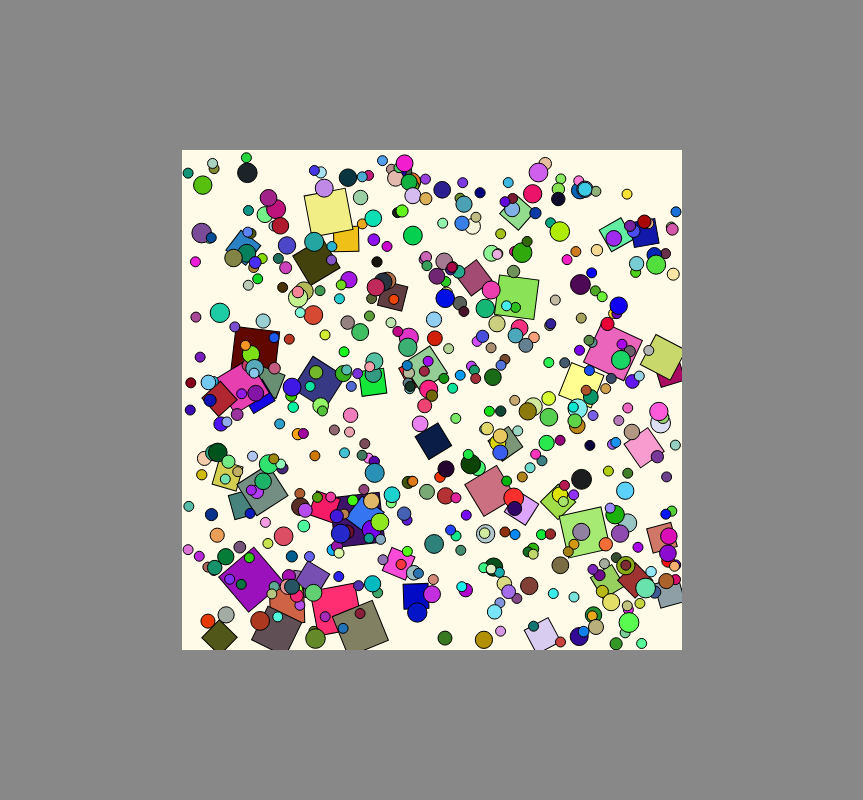
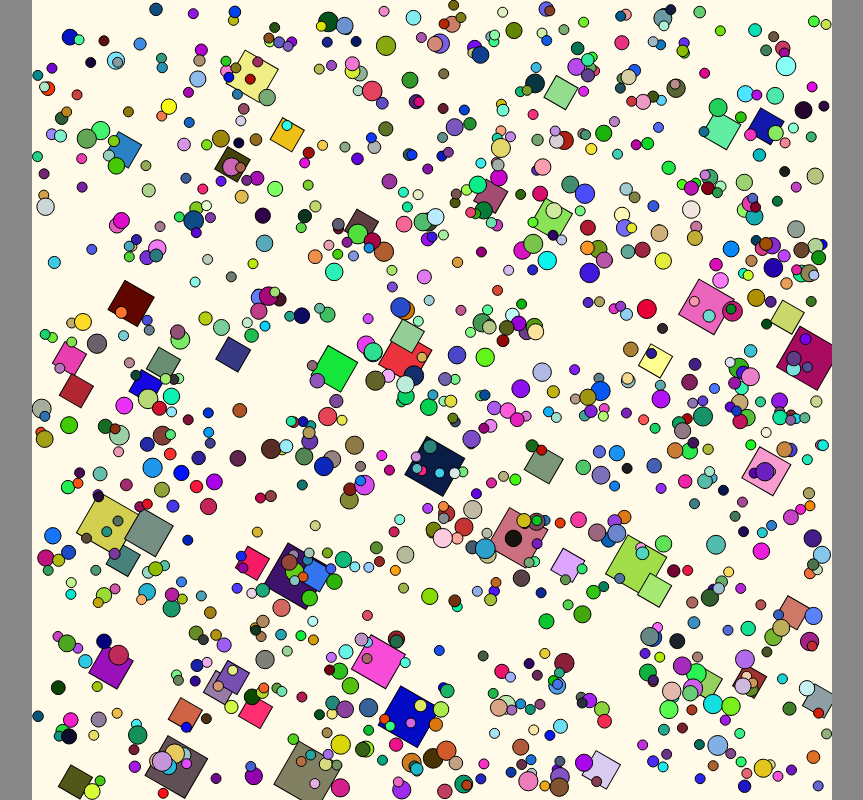
Before and after one commit to ChillyBwoy/canvax, a plain HTML site: page index.html in a window 1280 px wide. Shown: the whole page, without its empty margins (208-1071 px from the left). Drawn offline with Linux system fonts and the light colour scheme.

Commit message:
Refactor scene and add effect (WIP) (#7)
* new scene

* add effect

```diff
--- a/index.html
+++ b/index.html
@@ -28,7 +28,7 @@
 
 <body>
   <main>
-    <canvas id="canvas" width="500" height="500"></canvas>
+    <canvas id="canvas" width="800" height="800"></canvas>
   </main>
 </body>
 
--- a/priv/static/canvax.mjs
+++ b/priv/static/canvax.mjs
@@ -347,11 +347,11 @@ function getElementById(id) {
 }
 function raf(callback) {
   let delta = 0;
-  const render5 = () => {
+  const render4 = () => {
     callback(++delta);
-    requestAnimationFrame(render5);
+    requestAnimationFrame(render4);
   };
-  requestAnimationFrame(render5);
+  requestAnimationFrame(render4);
 }
 
 // build/dev/javascript/canvax/context.ffi.mjs
@@ -423,28 +423,51 @@ function with_path(ctx, callback) {
   return closePath(_pipe$1);
 }
 
+// build/dev/javascript/canvax/canvax/effect.mjs
+var Effect = class extends CustomType {
+  constructor(all) {
+    super();
+    this.all = all;
+  }
+};
+function none() {
+  return new Effect(toList([]));
+}
+
 // build/dev/javascript/canvax/common.ffi.mjs
 function getDimensions($el) {
   return new Ok(new Vector2($el.width, $el.height));
 }
-function render(initialState, callback) {
-  let state = initialState;
-  const run = (ctx, renderContext) => {
-    state = callback(state, ctx, renderContext);
+function create_scene_node({ frame: frame4, update: update5, render: render4, init: init4 }) {
+  let initialized = false;
+  let model;
+  const loop = (ctx, rc) => {
+    if (!initialized) {
+      initialized = true;
+      const [initialModel, _initialEffect] = init4(rc);
+      model = initialModel;
+      render4(ctx, model, rc);
+    }
+    const [msg, _effect] = frame4(model, rc);
+    model = update5(msg, model, rc);
+    render4(ctx, model, rc);
   };
-  return run;
+  return loop;
 }
 
 // build/dev/javascript/canvax/canvax/scene.mjs
-function create_node(initial, do_frame, do_update, do_render) {
-  return render(
-    initial,
-    (model, ctx, render_context) => {
-      do_render(ctx, model, render_context);
-      let _pipe = do_frame(model, render_context);
-      return do_update(_pipe, model, render_context);
-    }
-  );
+var Node = class extends CustomType {
+  constructor(frame4, update5, render4, init4) {
+    super();
+    this.frame = frame4;
+    this.update = update5;
+    this.render = render4;
+    this.init = init4;
+  }
+};
+function create_node(frame4, update5, render4, init4) {
+  let _pipe = new Node(frame4, update5, render4, init4);
+  return create_scene_node(_pipe);
 }
 
 // build/dev/javascript/canvax/app/background.mjs
@@ -453,12 +476,12 @@ var Model = class extends CustomType {
 var Noop = class extends CustomType {
 };
 function frame(_, _1) {
-  return new Noop();
+  return [new Noop(), none()];
 }
 function update(_, model, _1) {
   return model;
 }
-function render2(ctx, _, render_context) {
+function render(ctx, _, render_context) {
   let _pipe = ctx;
   let _pipe$1 = clearRect(
     _pipe,
@@ -469,9 +492,15 @@ function render2(ctx, _, render_context) {
   fillRect(_pipe$2, new Vector2(0, 0), render_context.viewport);
   return void 0;
 }
-function init(_) {
-  let _pipe = new Model();
-  return create_node(_pipe, frame, update, render2);
+function init() {
+  return create_node(
+    frame,
+    update,
+    render,
+    (_) => {
+      return [new Model(), none()];
+    }
+  );
 }
 
 // build/dev/javascript/gleam_community_maths/maths.mjs
@@ -486,9 +515,9 @@ function pi2() {
 
 // build/dev/javascript/canvax/app/ball.mjs
 var Model2 = class extends CustomType {
-  constructor(pos, direction, radius, velocity, color) {
+  constructor(position, direction, radius, velocity, color) {
     super();
-    this.pos = pos;
+    this.position = position;
     this.direction = direction;
     this.radius = radius;
     this.velocity = velocity;
@@ -504,41 +533,39 @@ var BounceY = class extends CustomType {
 function frame2(model, render_context) {
   let width = render_context.viewport.x;
   let height = render_context.viewport.y;
-  let x = model.pos.x;
-  let y = model.pos.y;
   let dx = model.direction.x * model.velocity;
   let dy = model.direction.y * model.velocity;
-  let bounce_right = x + dx >= width - model.radius;
-  let bounce_left = x + dx <= model.radius;
-  let bounce_top = y + dy >= height - model.radius;
-  let bounce_bottom = y + dy <= model.radius;
-  if (bounce_right && !bounce_left && !bounce_top && !bounce_bottom) {
-    return new BounceX();
-  } else if (!bounce_right && bounce_left && !bounce_top && !bounce_bottom) {
-    return new BounceX();
-  } else if (!bounce_right && !bounce_left && bounce_top && !bounce_bottom) {
-    return new BounceY();
-  } else if (!bounce_right && !bounce_left && !bounce_top && bounce_bottom) {
-    return new BounceY();
+  let $ = model.position.x + dx >= width - model.radius;
+  let $1 = model.position.x + dx <= model.radius;
+  let $2 = model.position.y + dy >= height - model.radius;
+  let $3 = model.position.y + dy <= model.radius;
+  if ($ && !$1 && !$2 && !$3) {
+    return [new BounceX(), none()];
+  } else if (!$ && $1 && !$2 && !$3) {
+    return [new BounceX(), none()];
+  } else if (!$ && !$1 && $2 && !$3) {
+    return [new BounceY(), none()];
+  } else if (!$ && !$1 && !$2 && $3) {
+    return [new BounceY(), none()];
   } else {
-    return new Move();
+    return [new Move(), none()];
   }
 }
 function update2(msg, model, _) {
   if (msg instanceof Move) {
     let next_velocity = (() => {
-      let $ = model.velocity - 0.01;
+      let $ = model.velocity - 5e-3;
       if ($ < 0.1) {
         let x = $;
         return 0.1;
       } else {
-        return model.velocity - 0.01;
+        return model.velocity - 5e-3;
       }
     })();
     return model.withFields({
-      pos: (() => {
+      position: (() => {
         let _pipe = mul(model.direction, model.velocity);
-        return add2(_pipe, model.pos);
+        return add2(_pipe, model.position);
       })(),
       velocity: next_velocity
     });
@@ -558,14 +585,14 @@ function update2(msg, model, _) {
     });
   }
 }
-function render3(ctx, model, _) {
+function render2(ctx, model, _) {
   with_path(
     ctx,
     (c) => {
       let _pipe = c;
       let _pipe$1 = arc(
         _pipe,
-        model.pos,
+        model.position,
         model.radius,
         0,
         pi2() * 2
@@ -578,18 +605,26 @@ function render3(ctx, model, _) {
   );
   return void 0;
 }
-function init2(_, pos, dir, r, v, c) {
-  let _pipe = new Model2(pos, dir, r, v, c);
-  return create_node(_pipe, frame2, update2, render3);
+function init2(position, direction, radius, velocity, color) {
+  return create_node(
+    frame2,
+    update2,
+    render2,
+    (_) => {
+      return [
+        new Model2(position, direction, radius, velocity, color),
+        none()
+      ];
+    }
+  );
 }
 
 // build/dev/javascript/canvax/app/square.mjs
 var Model3 = class extends CustomType {
-  constructor(pos, size, velocity, color, angle2) {
+  constructor(position, size, color, angle2) {
     super();
-    this.pos = pos;
+    this.position = position;
     this.size = size;
-    this.velocity = velocity;
     this.color = color;
     this.angle = angle2;
   }
@@ -597,27 +632,30 @@ var Model3 = class extends CustomType {
 var Noop2 = class extends CustomType {
 };
 function frame3(_, _1) {
-  return new Noop2();
+  return [new Noop2(), none()];
 }
 function update3(_, model, _1) {
-  let next_angle = model.angle + 1;
-  if (next_angle > 360) {
-    let a = next_angle;
-    return model.withFields({ angle: 0 });
-  } else {
-    return model.withFields({ angle: next_angle });
-  }
+  let next_angle = (() => {
+    let $ = model.angle + 1;
+    if ($ > 360) {
+      let a = $;
+      return 0;
+    } else {
+      return model.angle + 1;
+    }
+  })();
+  return model.withFields({ angle: next_angle });
 }
-function render4(ctx, model, _) {
+function render3(ctx, model, _) {
   let offset = (() => {
     let _pipe2 = new Vector2(model.size, model.size);
     return div(_pipe2, 2);
   })();
   let translate_to = (() => {
-    let _pipe2 = model.pos;
+    let _pipe2 = model.position;
     return add2(_pipe2, offset);
   })();
-  let angle2 = divideFloat(model.angle * pi2(), 180) * model.velocity;
+  let angle2 = divideFloat(model.angle * pi2(), 180);
   let _pipe = ctx;
   let _pipe$1 = save(_pipe);
   let _pipe$2 = translate(_pipe$1, translate_to);
@@ -635,7 +673,7 @@ function render4(ctx, model, _) {
       let _pipe$52 = ctx;
       let _pipe$6 = rect(
         _pipe$52,
-        model.pos,
+        model.position,
         new Vector2(model.size, model.size)
       );
       let _pipe$7 = fillStyle(_pipe$6, model.color);
@@ -647,9 +685,15 @@ function render4(ctx, model, _) {
   restore(_pipe$5);
   return void 0;
 }
-function init3(_, pos, size, velocity, color) {
-  let _pipe = new Model3(pos, size, velocity, color, 0);
-  return create_node(_pipe, frame3, update3, render4);
+function init3(position, size, color) {
+  return create_node(
+    frame3,
+    update3,
+    render3,
+    (_) => {
+      return [new Model3(position, size, color, 0), none()];
+    }
+  );
 }
 
 // build/dev/javascript/gleam_stdlib/gleam/string.mjs
@@ -723,18 +767,12 @@ function main() {
       let _pipe = random_uniform() * 50;
       return clamp(_pipe, 25, 50);
     })();
-    let velocity = (() => {
-      let _pipe = random_uniform() * 10;
-      return clamp(_pipe, 1.1, 10);
-    })();
     return init3(
-      render_context,
       new Vector2(
         random_pos(render_context.viewport.x, size),
         random_pos(render_context.viewport.y, size)
       ),
       size,
-      velocity,
       random_color()
     );
   };
@@ -748,7 +786,6 @@ function main() {
       return clamp(_pipe, 5, 10);
     })();
     return init2(
-      render_context,
       (() => {
         let _pipe = viewport_center;
         return add2(_pipe, new Vector2(radius, radius));
@@ -763,7 +800,7 @@ function main() {
     );
   };
   let scene = (() => {
-    let _pipe = toList([init(render_context)]);
+    let _pipe = toList([init()]);
     let _pipe$1 = append(
       _pipe,
       (() => {
@@ -776,7 +813,7 @@ function main() {
     return append(
       _pipe$1,
       (() => {
-        let _pipe$2 = range(0, 500);
+        let _pipe$2 = range(0, 1e3);
         return map(_pipe$2, (_) => {
           return create_ball();
         });
@@ -785,8 +822,8 @@ function main() {
   })();
   return raf(
     (_) => {
-      each(scene, (ball) => {
-        return ball(ctx, render_context);
+      each(scene, (node) => {
+        return node(ctx, render_context);
       });
       return void 0;
     }
```
Also changed, not shown: src/common.ffi.mjs (+20 -0 lines), 5 other files.
